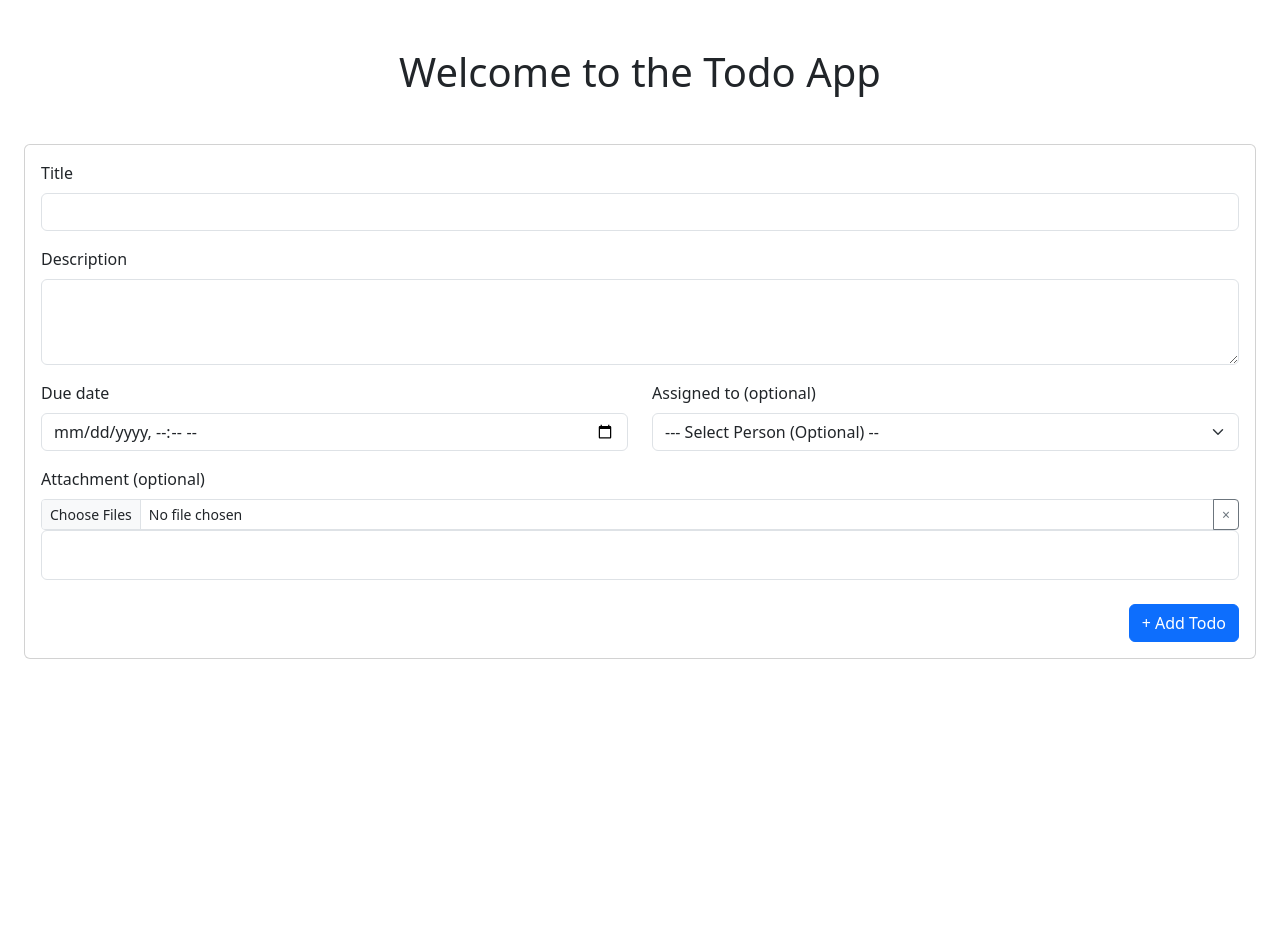
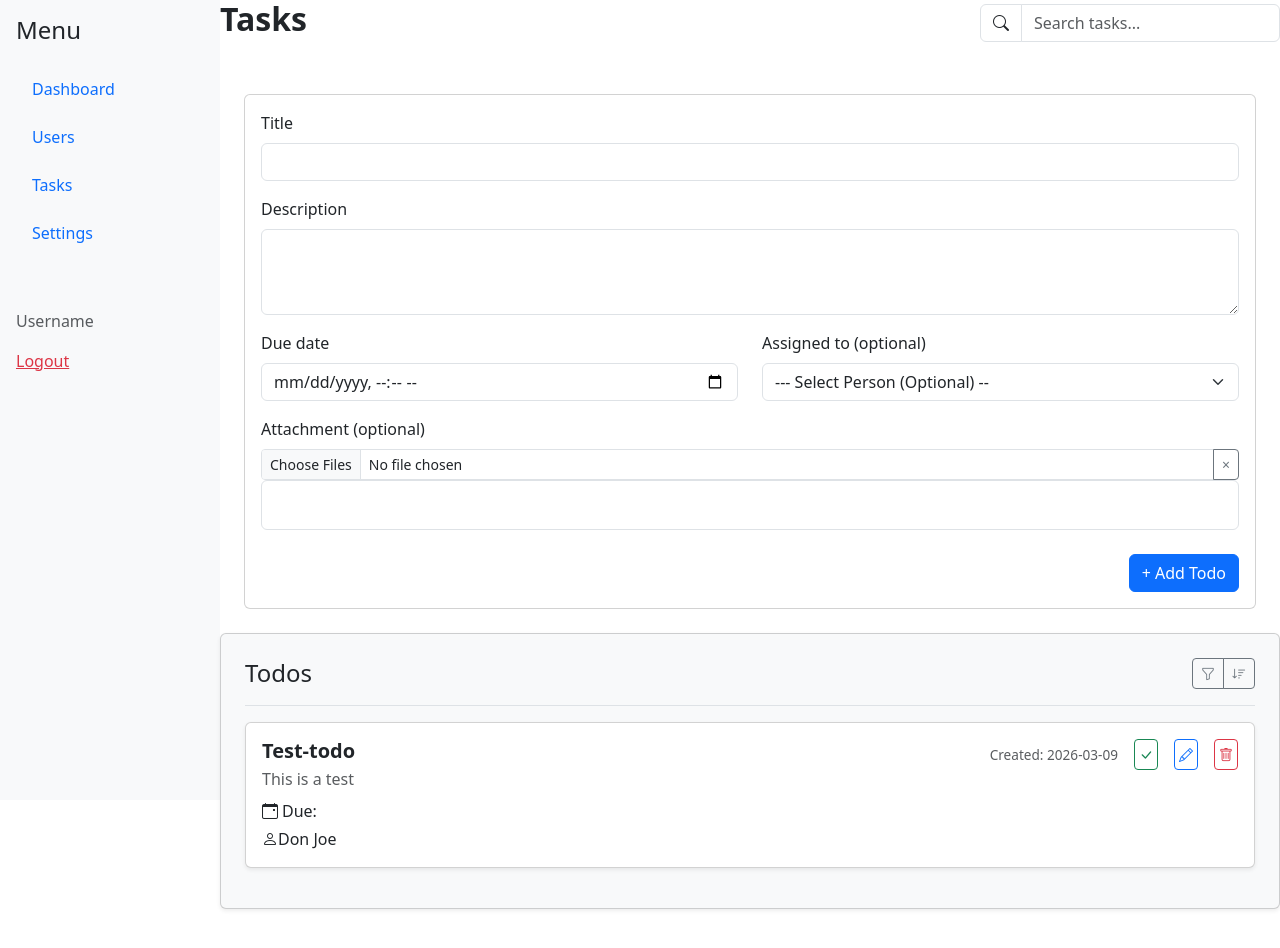
Before and after one commit to Spindelen/todo-app-react, a React (Vite) app: page / in a window 1280 px wide. Shown: the top 948 px of the page. Before the commit the page ends 800 px from the top, so only its background shows below. Built offline with nearby package versions, Linux system fonts and the light colour scheme.

Commit message:
Added Sidebar, Content, Header, Todo list and Card

```diff
--- a/package.json
+++ b/package.json
@@ -12,8 +12,10 @@
   "dependencies": {
     "@popperjs/core": "^2.11.8",
     "bootstrap": "^5.3.8",
+    "bootstrap-icons": "^1.13.1",
     "react": "^19.2.0",
-    "react-dom": "^19.2.0"
+    "react-dom": "^19.2.0",
+    "react-router-dom": "^7.13.1"
   },
   "devDependencies": {
     "@eslint/js": "^9.39.1",
--- a/src/App.jsx
+++ b/src/App.jsx
@@ -1,14 +1,39 @@
+import { useState } from "react";
+import Header from "./assets/components/Header";
+import Content from "./assets/components/content";
+import Sidebar from "./assets/components/Sidebar";
+import TodoCard from "./assets/components/TodoCard";
+import TodoList from "./assets/components/TodoList";
 
-import Header from "./assets/componments/Header";
-import Content from "./assets/componments/content";
 
 function App() {
+  const [todos, setTodos] = useState([
+   {id: 1,
+    title: "Test-todo",
+    description: "This is a test",
+    completed: false,
+    createdAt: new Date().toISOString(),
+    assignedTo: "Don Joe",
+    attachments: []
+  }
+  ]);
 
   return(
-    <>
-      <Header/>
-      <Content/>
-    </>);
+    <div className="d-flex">
+      <Sidebar/>
+      <div className="flex-grow-1">
+        <Header/>
+        <Content/>
+        <TodoList
+        todos={todos}
+        onDelete={(id) =>
+          console.log('Delete', id)}
+        onToggle={(id) =>
+          console.log('Toggle', id)}
+       />
+      </div>
+    </div>
+    );
 
 }
 
--- /dev/null
+++ b/src/assets/components/Header.jsx
@@ -0,0 +1,30 @@
+import React from "react";
+
+const Header = () => {
+    return (
+
+
+        <div className="d-flex justify-content-between align-items-center mb-4">
+            <h2 className="fw-bold">Tasks</h2>
+
+
+            <div className="input-group" style={{ width: "300px" }}>
+             <span className="input-group-text bg-white">
+                 <i className="bi bi-search"></i>
+             </span>
+
+             <input
+                 type="text"
+                 className="form-control"
+                 placeholder="Search tasks..."
+                />
+      </div>
+
+    </div>
+
+
+
+    );
+};
+
+export default Header;
--- /dev/null
+++ b/src/assets/components/Sidebar.jsx
@@ -0,0 +1,33 @@
+
+// src/components/Sidebar.jsx
+import { Link } from "react-router-dom";
+
+const Sidebar = () => {
+  return (
+    <div className="sidebar bg-light p-3" style={{ width: "220px", height: "100vh" }}>
+      <h4 className="mb-4">Menu</h4>
+
+      <ul className="nav flex-column">
+        <li className="nav-item mb-2">
+          <Link className="nav-link" to="/">Dashboard</Link>
+        </li>
+        <li className="nav-item mb-2">
+          <Link className="nav-link" to="/users">Users</Link>
+        </li>
+        <li className="nav-item mb-2">
+          <Link className="nav-link" to="/tasks">Tasks</Link>
+        </li>
+        <li className="nav-item mb-2">
+          <Link className="nav-link" to="/settings">Settings</Link>
+        </li>
+      </ul>
+
+      <div className="mt-auto pt-5">
+        <p className="text-muted">Username</p>
+        <a href="#" className="text-danger">Logout</a>
+      </div>
+    </div>
+  );
+};
+
+export default Sidebar;
--- /dev/null
+++ b/src/assets/components/TodoCard.jsx
@@ -0,0 +1,80 @@
+// src/components/TodoCard.jsx
+const TodoCard = ({ todo, onDelete, onEdit, onToggle }) => {
+  const createdDate = new Date(todo.createdAt).toISOString().split("T")[0];
+
+  return (
+    <div className="card mb-3 shadow-sm">
+      <div className="card-body">
+
+        {/* TOP: Title + description + icons */}
+        <div className="d-flex justify-content-between align-items-start">
+
+          {/* LEFT SIDE */}
+          <div>
+            <h5 className="fw-bold mb-1">{todo.title}</h5>
+            <p className="text-muted mb-2">{todo.description}</p>
+
+            {/* Badges */}
+            <div className="d-flex flex-column gap-1">
+
+              {/* Due date */}
+              <span className="d-flex align-items-center">
+                <i className="bi bi-calendar-event me-1"></i>
+                Due: {todo.dueDate}
+              </span>
+
+              {/* Assigned to */}
+              {todo.assignedTo && (
+                <span className="badge-person">
+                  <i className="bi bi-person"></i>
+                  {todo.assignedTo}
+                </span>
+              )}
+
+              {/* Attachments */}
+              {todo.attachments && todo.attachments.length > 0 && (
+                <span className="badge-attachments">
+                  <i className="bi bi-paperclip"></i>
+                  {todo.attachments.length} attachment(s)
+                </span>
+              )}
+            </div>
+          </div>
+
+          {/* RIGHT SIDE ICONS */}
+          <div className="d-flex align-items-center gap-3">
+
+            <span className="text-muted" style={{ fontSize: "0.85rem" }}>
+              Created: {createdDate}
+            </span>
+
+            <button
+              className="btn btn-sm btn-outline-success p-1"
+              onClick={() => onToggle(todo.id)}
+            >
+              <i className="bi bi-check-lg"></i>
+            </button>
+
+            <button
+              className="btn btn-sm btn-outline-primary p-1"
+              onClick={() => onEdit(todo)}
+            >
+              <i className="bi bi-pencil"></i>
+            </button>
+
+            <button
+              className="btn btn-sm btn-outline-danger p-1"
+              onClick={() => onDelete(todo.id)}
+            >
+              <i className="bi bi-trash"></i>
+            </button>
+
+          </div>
+        </div>
+
+      </div>
+    </div>
+  );
+};
+
+export default TodoCard;
--- /dev/null
+++ b/src/assets/components/TodoList.jsx
@@ -0,0 +1,43 @@
+// src/components/TodoList.jsx
+import TodoCard from "./TodoCard";
+
+const TodoList = ({ todos, onDelete, onEdit, onToggle }) => {
+  return (
+    <div className="card shadow-sm p-4 bg-body-tertiary mb-5">
+      <section>
+
+        {/* Header */}
+        <div className="d-flex justify-content-between align-items-center mb-3 pb-3 border-bottom">
+          <h2 className="h4 mb-0">Todos</h2>
+
+          <div className="btn-group">
+            <button className="btn btn-outline-secondary btn-sm">
+              <i className="bi bi-funnel"></i>
+            </button>
+            <button className="btn btn-outline-secondary btn-sm">
+              <i className="bi bi-sort-down"></i>
+            </button>
+          </div>
+        </div>
+
+        {/* Cards */}
+        {todos.length === 0 && (
+          <p className="text-muted">No todos yet.</p>
+        )}
+
+        {todos.map((todo) => (
+          <TodoCard
+            key={todo.id}
+            todo={todo}
+            onDelete={onDelete}
+            onEdit={onEdit}
+            onToggle={onToggle}
+          />
+        ))}
+
+      </section>
+    </div>
+  );
+};
+
+export default TodoList;
--- a/src/assets/componments/Header.jsx
+++ /dev/null
@@ -1,15 +0,0 @@
-
-
-const Header = () => {
-    return (
-     <header className=' text-center mb-4'>
-        <div className='container my-5 '>
-            <h1>Welcome to the Todo App</h1>
-        </div>
-     </header>
-
-
-    );
-};
-
-export default Header;
--- /dev/null
+++ b/src/assets/index.css
@@ -0,0 +1,21 @@
+.badge-person {
+  background-color: #17a2b8;
+  color: rgb(8, 8, 8);
+  padding: 4px 10px;
+  border-radius: 12px;
+  font-size: 0.85rem;
+  display: inline-flex;
+  align-items: center;
+  gap: 6px;
+}
+
+.badge-attachments {
+  background-color: #000;
+  color: white;
+  padding: 4px 10px;
+  border-radius: 12px;
+  font-size: 0.85rem;
+  display: inline-flex;
+  align-items: center;
+  gap: 6px;
+}
--- a/src/main.jsx
+++ b/src/main.jsx
@@ -1,8 +1,13 @@
 
 import { createRoot } from 'react-dom/client'
+import { BrowserRouter } from 'react-router-dom';
 import App from './App.jsx'
 
 import "bootstrap/dist/css/bootstrap.css";
 import "bootstrap/dist/js/bootstrap.bundle.min";
+import "bootstrap-icons/font/bootstrap-icons.css";
 
-createRoot(document.getElementById('root')).render(<App />);
+createRoot(document.getElementById('root')).render(
+<BrowserRouter>
+<App />
+</BrowserRouter>);
```
Also changed, not shown: src/assets/components/Content.jsx (renamed from src/assets/componments/content.jsx), 1 other file (tests, documents, lock files or other folders).
